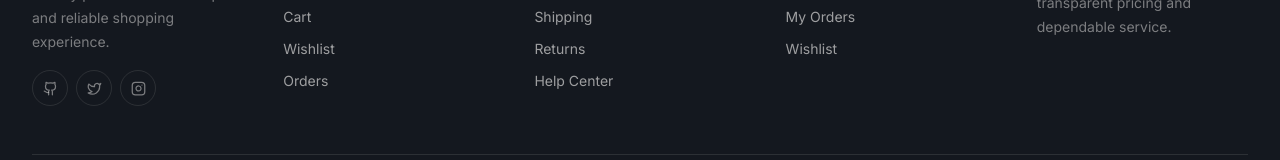
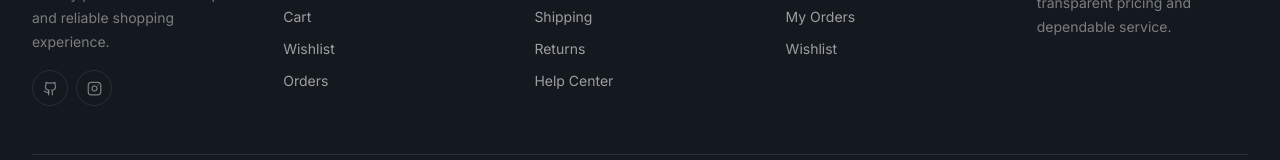
Before and after one commit to Anupam3792/veylo-ecommerce-frontend, a React (Vite) app: page / in a window 1280 px wide. Shown: the part 3224-3384 px from the top of the page. Built offline with nearby package versions, Linux system fonts and the light colour scheme; no server answers.

Commit message:
Fix footer lucide icon build error

```diff
--- a/src/components/Footer.jsx
+++ b/src/components/Footer.jsx
@@ -7,7 +7,6 @@ import {
   Mail,
   ArrowRight,
   Instagram,
-  Twitter,
   Github,
 } from 'lucide-react';
 
@@ -92,14 +91,6 @@ export default function Footer() {
                 className="w-8 h-8 sm:w-9 sm:h-9 rounded-full border border-paper/10 flex items-center justify-center text-paper/45 hover:text-verdant-light hover:border-verdant/40 transition-all"
               >
                 <Github size={15} />
-              </a>
-
-              <a
-                href="#"
-                aria-label="Twitter"
-                className="w-8 h-8 sm:w-9 sm:h-9 rounded-full border border-paper/10 flex items-center justify-center text-paper/45 hover:text-verdant-light hover:border-verdant/40 transition-all"
-              >
-                <Twitter size={15} />
               </a>
 
               <a
```
